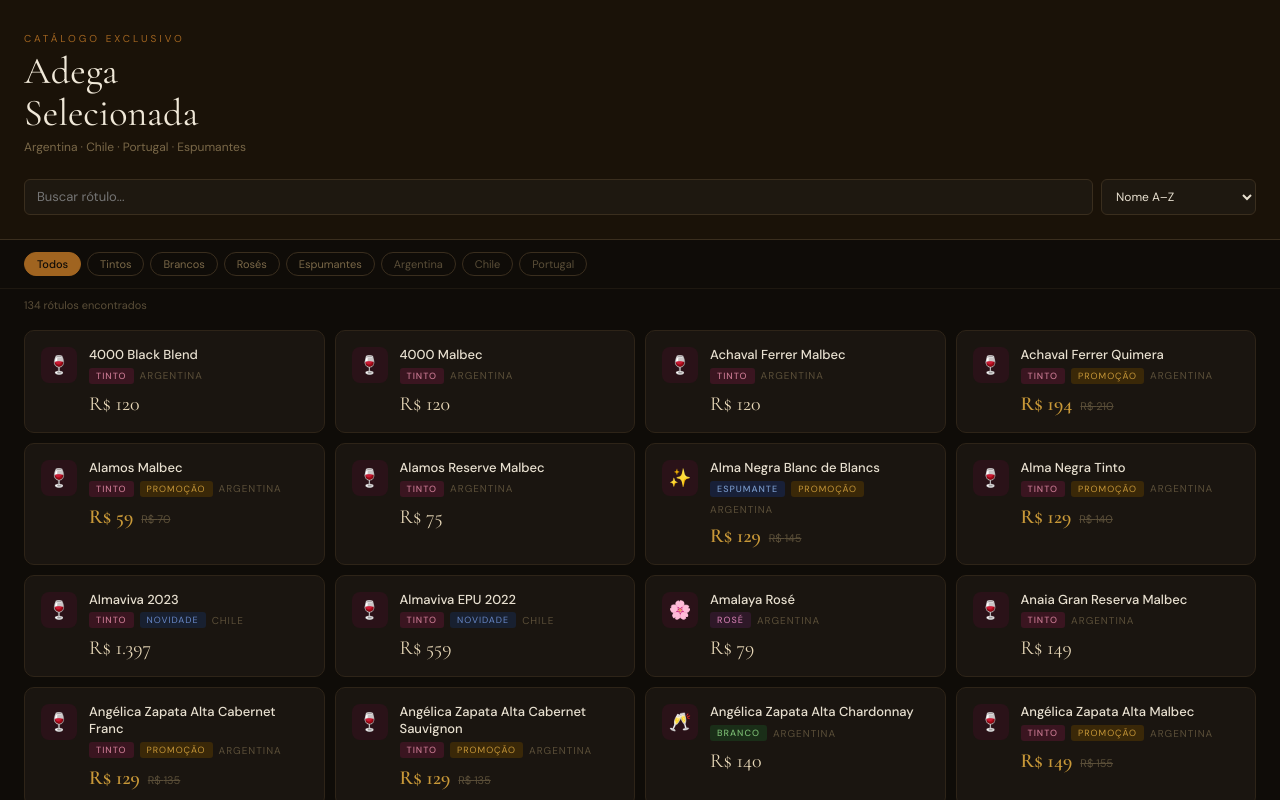
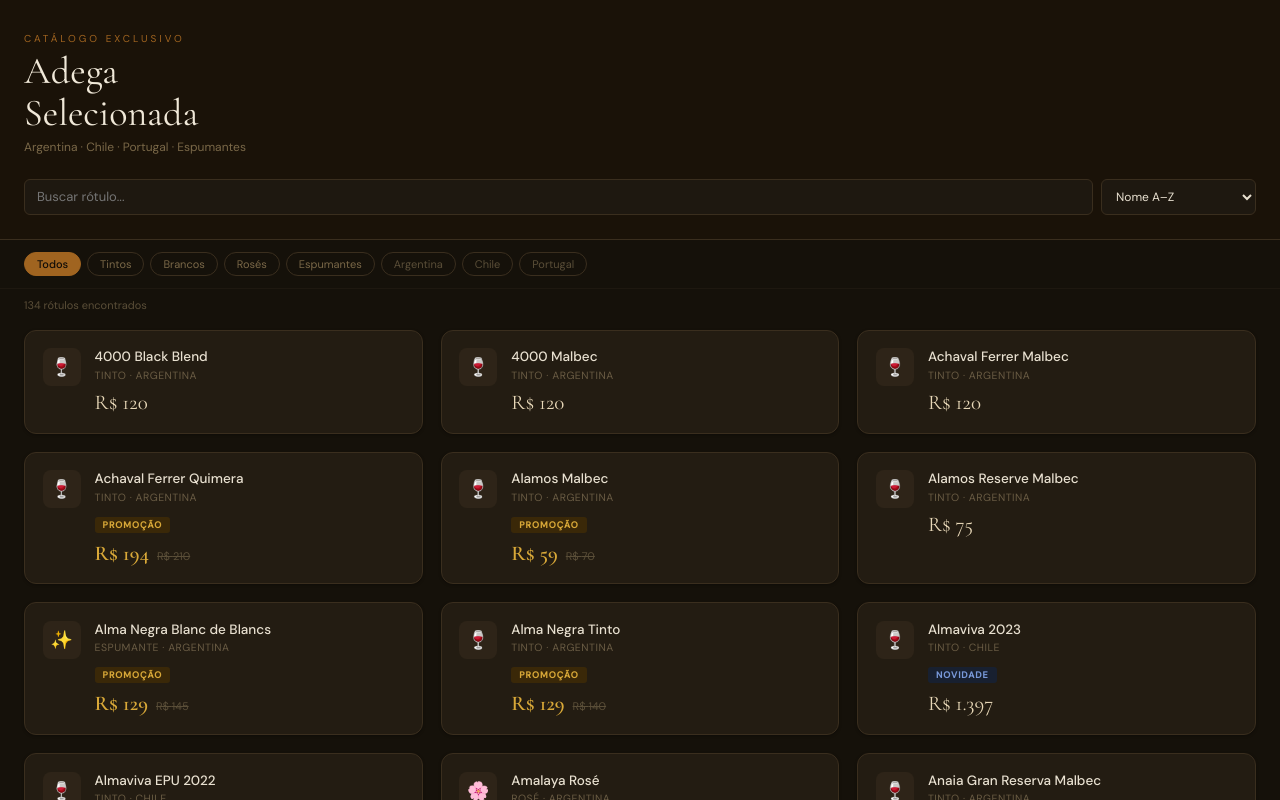
Before and after one commit to equilibrioappai-stack/vinho_adega, a React (Vite) app: page / in a window 1280 px wide. Shown: the top 800 px of the page. Built offline with nearby package versions, Linux system fonts and the light colour scheme.

Commit message:
Update Catalog.jsx

```diff
--- a/src/pages/Catalog.jsx
+++ b/src/pages/Catalog.jsx
@@ -2,14 +2,6 @@
 import { useWines } from "../components/WineContext";
 
 const TYPE_ICON = { Tinto: "🍷", Branco: "🥂", Rosé: "🌸", Espumante: "✨", Azeite: "🫒" };
-
-const BADGE_STYLE = {
-  Tinto:     { bg: "#3a1520", color: "#c87890" },
-  Branco:    { bg: "#1a2e18", color: "#78b870" },
-  Rosé:      { bg: "#2e1828", color: "#c878a8" },
-  Espumante: { bg: "#182038", color: "#7898c8" },
-  Azeite:    { bg: "#2e2808", color: "#c8a838" },
-};
 
 export default function Catalog() {
   const { wines } = useWines();
@@ -34,22 +26,21 @@
   }, [wines, search, typeFilter, originFilter, sort]);
 
   const FILTERS = [
-    { label: "Todos", value: "all", key: "type" },
-    { label: "Tintos", value: "Tinto", key: "type" },
-    { label: "Brancos", value: "Branco", key: "type" },
-    { label: "Rosés", value: "Rosé", key: "type" },
-    { label: "Espumantes", value: "Espumante", key: "type" },
+    { label: "Todos", value: "all" },
+    { label: "Tintos", value: "Tinto" },
+    { label: "Brancos", value: "Branco" },
+    { label: "Rosés", value: "Rosé" },
+    { label: "Espumantes", value: "Espumante" },
   ];
 
   const ORIGINS = [
-    { label: "Todas origens", value: "all" },
     { label: "Argentina", value: "ARGENTINA" },
     { label: "Chile", value: "CHILE" },
     { label: "Portugal", value: "PORTUGAL" },
   ];
 
   return (
-    <div style={{ background: "#0f0c08", minHeight: "100vh", color: "#e8e0d0", fontFamily: "'DM Sans', sans-serif" }}>
+    <div style={{ background: "#15110a", minHeight: "100vh", color: "#e8e0d0", fontFamily: "'DM Sans', sans-serif" }}>
       {/* Hero */}
       <div style={{ padding: "2rem 1.5rem 1.5rem", borderBottom: "0.5px solid #3a2e1e", background: "#1a1208" }}>
         <p style={{ fontSize: 10, letterSpacing: 3, textTransform: "uppercase", color: "#a06420", marginBottom: 6 }}>
@@ -101,7 +92,7 @@
             }}
           >{f.label}</button>
         ))}
-        {ORIGINS.filter(o => o.value !== "all").map(o => (
+        {ORIGINS.map(o => (
           <button
             key={o.value}
             onClick={() => setOriginFilter(originFilter === o.value ? "all" : o.value)}
@@ -120,34 +111,64 @@
         {filtered.length} rótulos encontrados
       </p>
 
-      {/* Grid */}
-      <div style={{ padding: "0.5rem 1.5rem 3rem", display: "grid", gridTemplateColumns: "repeat(auto-fill, minmax(280px, 1fr))", gap: 10 }}>
+      {/* Grid: 3 colunas fixas em telas largas, com mais respiro entre cards */}
+      <div
+        style={{
+          padding: "0.5rem 1.5rem 3rem",
+          display: "grid",
+          gridTemplateColumns: "repeat(auto-fill, minmax(320px, 1fr))",
+          gap: 18,
+        }}
+      >
         {filtered.length === 0 && (
           <p style={{ color: "#5a4e38", padding: "2rem 0", gridColumn: "1/-1", textAlign: "center" }}>
             Nenhum rótulo encontrado.
           </p>
         )}
         {filtered.map(w => {
-          const bs = BADGE_STYLE[w.type] || BADGE_STYLE.Tinto;
+          const isPromo = !!w.promo;
+          const isNew = w.tags?.includes("new");
           return (
-            <div key={w.id} style={{ background: "#1a1510", border: "0.5px solid #2e2418", borderRadius: 10, padding: "1rem", display: "flex", gap: 12 }}>
-              <div style={{ width: 36, height: 36, borderRadius: 8, background: "#2a1218", display: "flex", alignItems: "center", justifyContent: "center", fontSize: 18, flexShrink: 0 }}>
+            <div
+              key={w.id}
+              style={{
+                background: "#231c12",
+                border: "0.5px solid #3a2e1e",
+                borderRadius: 12,
+                padding: "1.1rem",
+                display: "flex",
+                gap: 14,
+                boxShadow: "0 1px 3px rgba(0,0,0,0.3)",
+              }}
+            >
+              <div style={{ width: 38, height: 38, borderRadius: 8, background: "#2e2418", display: "flex", alignItems: "center", justifyContent: "center", fontSize: 18, flexShrink: 0 }}>
                 {TYPE_ICON[w.type] || "🍾"}
               </div>
               <div style={{ flex: 1, minWidth: 0 }}>
-                <p style={{ fontSize: 13, fontWeight: 500, color: "#e8e0d0", lineHeight: 1.3, marginBottom: 4 }}>{w.name}</p>
-                <div style={{ display: "flex", gap: 6, alignItems: "center", flexWrap: "wrap", marginBottom: 8 }}>
-                  <span style={{ fontSize: 9, letterSpacing: 1, textTransform: "uppercase", padding: "2px 7px", borderRadius: 3, fontWeight: 500, background: bs.bg, color: bs.color }}>
-                    {w.type}
-                  </span>
-                  {w.promo && <span style={{ fontSize: 9, letterSpacing: 1, padding: "2px 7px", borderRadius: 3, background: "#3a2808", color: "#c89838", textTransform: "uppercase" }}>Promoção</span>}
-                  {w.tags?.includes("new") && <span style={{ fontSize: 9, letterSpacing: 1, padding: "2px 7px", borderRadius: 3, background: "#182030", color: "#6888c8", textTransform: "uppercase" }}>Novidade</span>}
-                  <span style={{ fontSize: 10, color: "#5a4e38", textTransform: "uppercase", letterSpacing: 1 }}>{w.origin}</span>
-                </div>
+                <p style={{ fontSize: 13.5, fontWeight: 500, color: "#e8e0d0", lineHeight: 1.3, marginBottom: 3 }}>{w.name}</p>
+                <p style={{ fontSize: 10.5, color: "#6a5c44", textTransform: "uppercase", letterSpacing: 0.5, marginBottom: 8 }}>
+                  {w.type} · {w.origin.charAt(0) + w.origin.slice(1).toLowerCase()}
+                </p>
+
+                {(isPromo || isNew) && (
+                  <div style={{ marginBottom: 8 }}>
+                    {isPromo && (
+                      <span style={{ fontSize: 9, letterSpacing: 1, padding: "2px 8px", borderRadius: 3, background: "#3a2808", color: "#d8a838", textTransform: "uppercase", fontWeight: 600 }}>
+                        Promoção
+                      </span>
+                    )}
+                    {isNew && !isPromo && (
+                      <span style={{ fontSize: 9, letterSpacing: 1, padding: "2px 8px", borderRadius: 3, background: "#182030", color: "#7898d8", textTransform: "uppercase", fontWeight: 600 }}>
+                        Novidade
+                      </span>
+                    )}
+                  </div>
+                )}
+
                 <div style={{ display: "flex", alignItems: "baseline", gap: 8 }}>
-                  {w.promo ? (
+                  {isPromo ? (
                     <>
-                      <span style={{ fontFamily: "'Cormorant Garamond', serif", fontSize: 20, fontWeight: 600, color: "#c89838" }}>
+                      <span style={{ fontFamily: "'Cormorant Garamond', serif", fontSize: 21, fontWeight: 600, color: "#d8a838" }}>
                         R$ {w.promo.toLocaleString("pt-BR")}
                       </span>
                       <span style={{ fontSize: 11, color: "#5a4e38", textDecoration: "line-through" }}>
@@ -155,7 +176,7 @@
                       </span>
                     </>
                   ) : (
-                    <span style={{ fontFamily: "'Cormorant Garamond', serif", fontSize: 20, fontWeight: 400, color: "#e8d8b8" }}>
+                    <span style={{ fontFamily: "'Cormorant Garamond', serif", fontSize: 21, fontWeight: 400, color: "#e8d8b8" }}>
                       R$ {w.price.toLocaleString("pt-BR")}
                     </span>
                   )}
```
